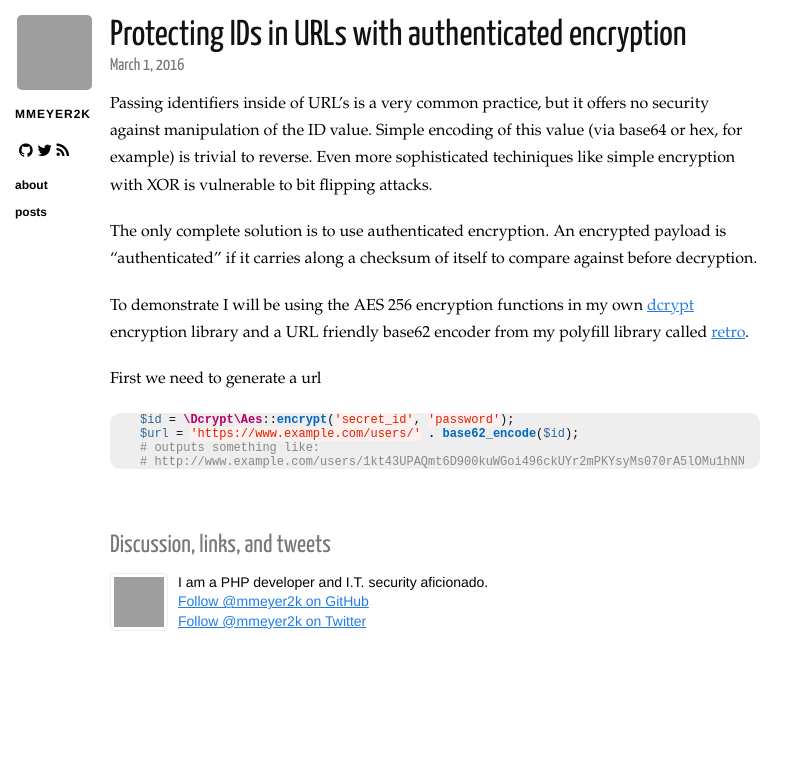
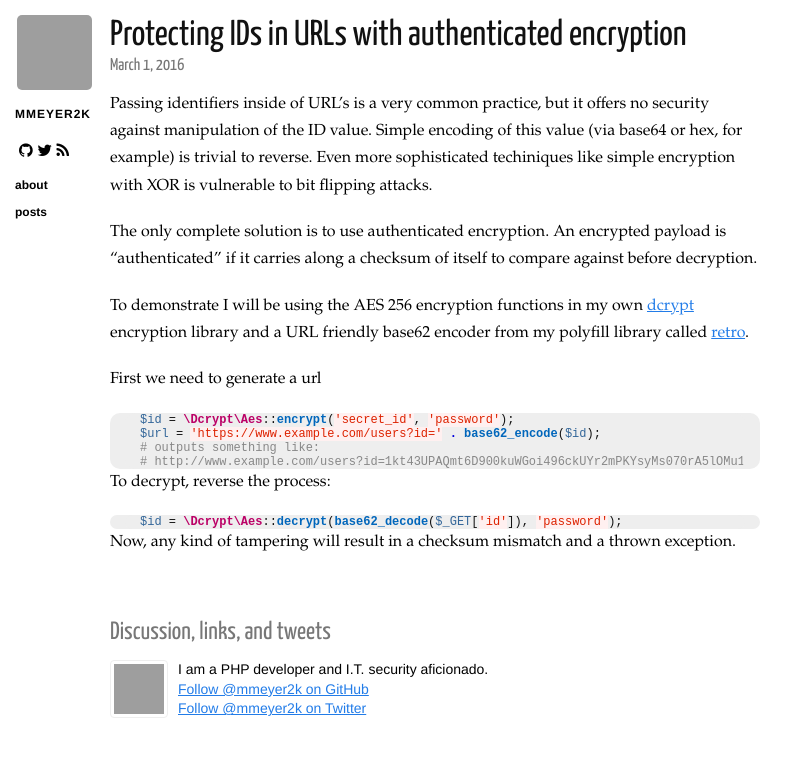
Before and after one commit to mmeyer2k/mmeyer2k.github.io, a Jekyll site: the page built from _posts/2016-03-01-protecting-ids-in-urls.md, in a window 1280 px wide, cut to the strip 0-757 px from the top of the page. Shown: the whole strip, without its empty margins (0-808 px from the left). Built offline with Jekyll 4.4.1, drawn with Linux system fonts in a browser that asks for light colours; nearby versions of some CDN libraries; grey boxes are pictures that could not be loaded.

Commit message:
Update 2016-03-01-protecting-ids-in-urls.md

````diff
--- a/_posts/2016-03-01-protecting-ids-in-urls.md
+++ b/_posts/2016-03-01-protecting-ids-in-urls.md
@@ -14,7 +14,14 @@ To demonstrate I will be using the AES 256 encryption functions in my own [dcryp
 First we need to generate a url
 ```php
 $id = \Dcrypt\Aes::encrypt('secret_id', 'password');
-$url = 'https://www.example.com/users/' . base62_encode($id);
+$url = 'https://www.example.com/users?id=' . base62_encode($id);
 # outputs something like:
-# http://www.example.com/users/1kt43UPAQmt6D900kuWGoi496ckUYr2mPKYsyMs070rA5lOMu1hNN8W7Y5Y2ePGqoECbmchC96mRO5bUXFozGn4n
+# http://www.example.com/users?id=1kt43UPAQmt6D900kuWGoi496ckUYr2mPKYsyMs070rA5lOMu1hNN8W7Y5Y2ePGqoECbmchC96mRO5bUXFozGn4n
 ```
+
+To decrypt, reverse the process:
+```php
+$id = \Dcrypt\Aes::decrypt(base62_decode($_GET['id']), 'password');
+```
+
+Now, any kind of tampering will result in a checksum mismatch and a thrown exception.
````
